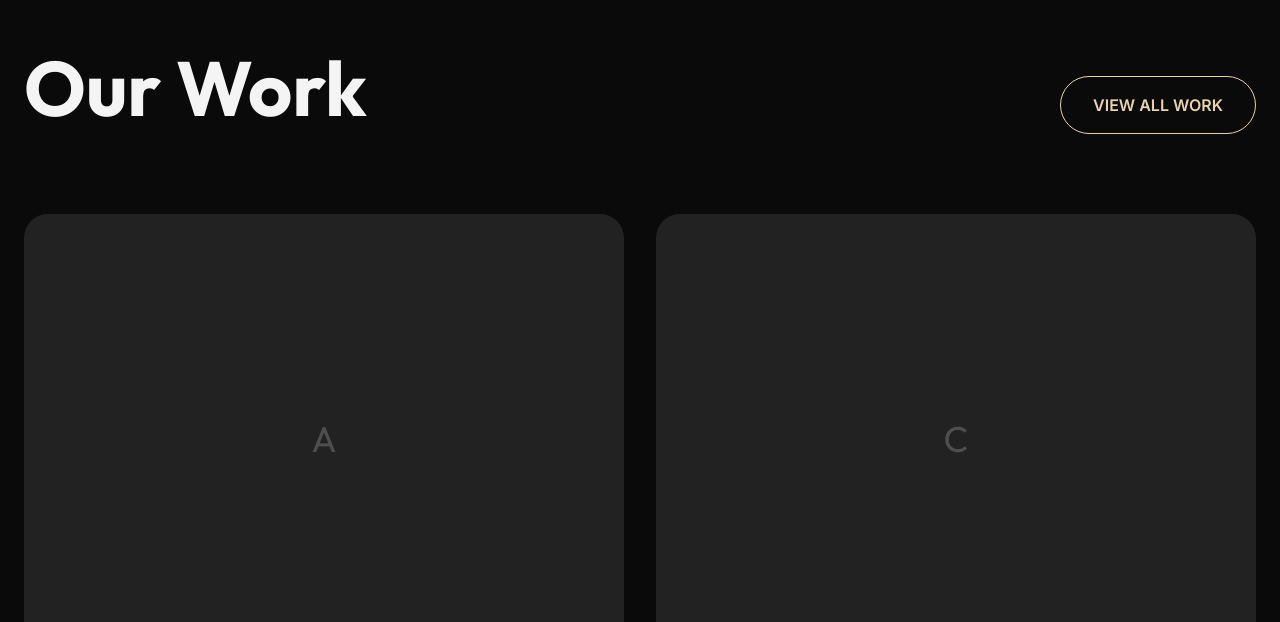
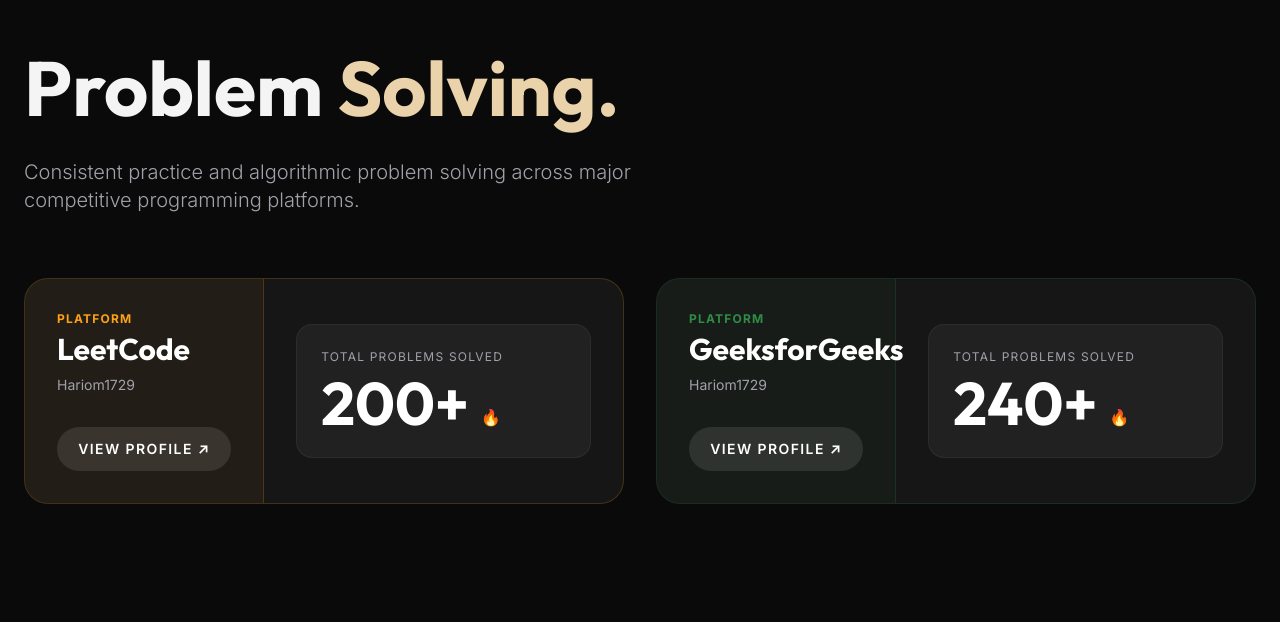
Before and after one commit to Hariom1729/portfolio, a Next.js app: page / in a window 1280 px wide. Shown: the part 1558-2180 px from the top of the page. Built offline with nearby package versions, Linux system fonts and the light colour scheme.

Commit message:
feat: Add Coding Statistics section

```diff
--- a/app/page.tsx
+++ b/app/page.tsx
@@ -1,6 +1,7 @@
 import { Navbar } from "@/components/navbar";
 import { HeroSection } from "@/sections/hero";
 import { AboutSection } from "@/sections/about";
+import { CodingStatsSection } from "@/sections/coding-stats";
 import { ProjectsSection } from "@/sections/projects";
 import { ContactSection } from "@/sections/contact";
 import { Footer } from "@/components/footer";
@@ -11,6 +12,7 @@
       <Navbar />
       <HeroSection />
       <AboutSection />
+      <CodingStatsSection />
       <ProjectsSection />
       <ContactSection />
       <Footer />
--- a/components/navbar.tsx
+++ b/components/navbar.tsx
@@ -2,7 +2,7 @@
 import Link from "next/link";
 import { motion } from "framer-motion";
 
-const links = ["About", "Projects", "Contact"];
+const links = ["About", "Stats", "Projects", "Contact"];
 
 export function Navbar() {
   return (
--- /dev/null
+++ b/sections/coding-stats.tsx
@@ -0,0 +1,78 @@
+"use client";
+import { motion } from "framer-motion";
+
+const profiles = [
+  {
+    platform: "LeetCode",
+    username: "Hariom1729", // Assuming this is his username based on Github
+    solved: "200+",
+    color: "text-[#FFA116]",
+    borderColor: "border-[#FFA116]/20",
+    bgColor: "bg-[#FFA116]/5",
+    link: "https://leetcode.com/Hariom1729" // Placeholder link
+  },
+  {
+    platform: "GeeksforGeeks",
+    username: "Hariom1729",
+    solved: "240+",
+    color: "text-[#2f8D46]",
+    borderColor: "border-[#2f8D46]/20",
+    bgColor: "bg-[#2f8D46]/5",
+    link: "https://auth.geeksforgeeks.org/user/Hariom1729" // Placeholder link
+  }
+];
+
+export function CodingStatsSection() {
+  return (
+    <section id="stats" className="py-24">
+      <div className="mx-auto max-w-7xl px-6">
+        <motion.div
+          initial={{ opacity: 0, y: 30 }}
+          whileInView={{ opacity: 1, y: 0 }}
+          viewport={{ once: true }}
+          className="mb-16"
+        >
+          <h2 className="display-2">Problem <span className="make-white">Solving.</span></h2>
+          <p className="mt-6 text-xl text-muted font-light max-w-2xl">
+            Consistent practice and algorithmic problem solving across major competitive programming platforms.
+          </p>
+        </motion.div>
+
+        <div className="grid md:grid-cols-2 gap-8">
+          {profiles.map((profile, i) => (
+            <motion.div
+              key={profile.platform}
+              initial={{ opacity: 0, y: 30 }}
+              whileInView={{ opacity: 1, y: 0 }}
+              viewport={{ once: true }}
+              transition={{ delay: i * 0.1, duration: 0.6 }}
+              className={`rounded-3xl border ${profile.borderColor} bg-white/5 overflow-hidden flex flex-col md:flex-row`}
+            >
+              <div className={`p-8 md:w-2/5 flex flex-col justify-between border-b md:border-b-0 md:border-r ${profile.borderColor} ${profile.bgColor}`}>
+                <div>
+                  <p className={`text-xs font-bold tracking-widest uppercase mb-1 ${profile.color}`}>Platform</p>
+                  <h3 className="text-3xl font-display font-bold text-white">{profile.platform}</h3>
+                  <p className="text-muted mt-2 text-sm">{profile.username}</p>
+                </div>
+                <div className="mt-8">
+                  <a href={profile.link} target="_blank" rel="noreferrer" className="inline-flex items-center justify-center w-full rounded-full bg-white/10 hover:bg-white/20 transition-colors py-3 text-sm font-semibold uppercase tracking-widest text-white">
+                    View Profile ↗
+                  </a>
+                </div>
+              </div>
+              <div className="p-8 md:w-3/5 flex flex-col justify-center">
+                <div className="bg-white/5 rounded-2xl p-6 border border-white/5">
+                  <p className="text-xs uppercase tracking-widest text-muted mb-2">Total Problems Solved</p>
+                  <div className="flex items-end gap-3">
+                    <span className="text-6xl font-display font-bold text-white leading-none">{profile.solved}</span>
+                    <span className="text-accent mb-1">🔥</span>
+                  </div>
+                </div>
+              </div>
+            </motion.div>
+          ))}
+        </div>
+      </div>
+    </section>
+  );
+}
```
